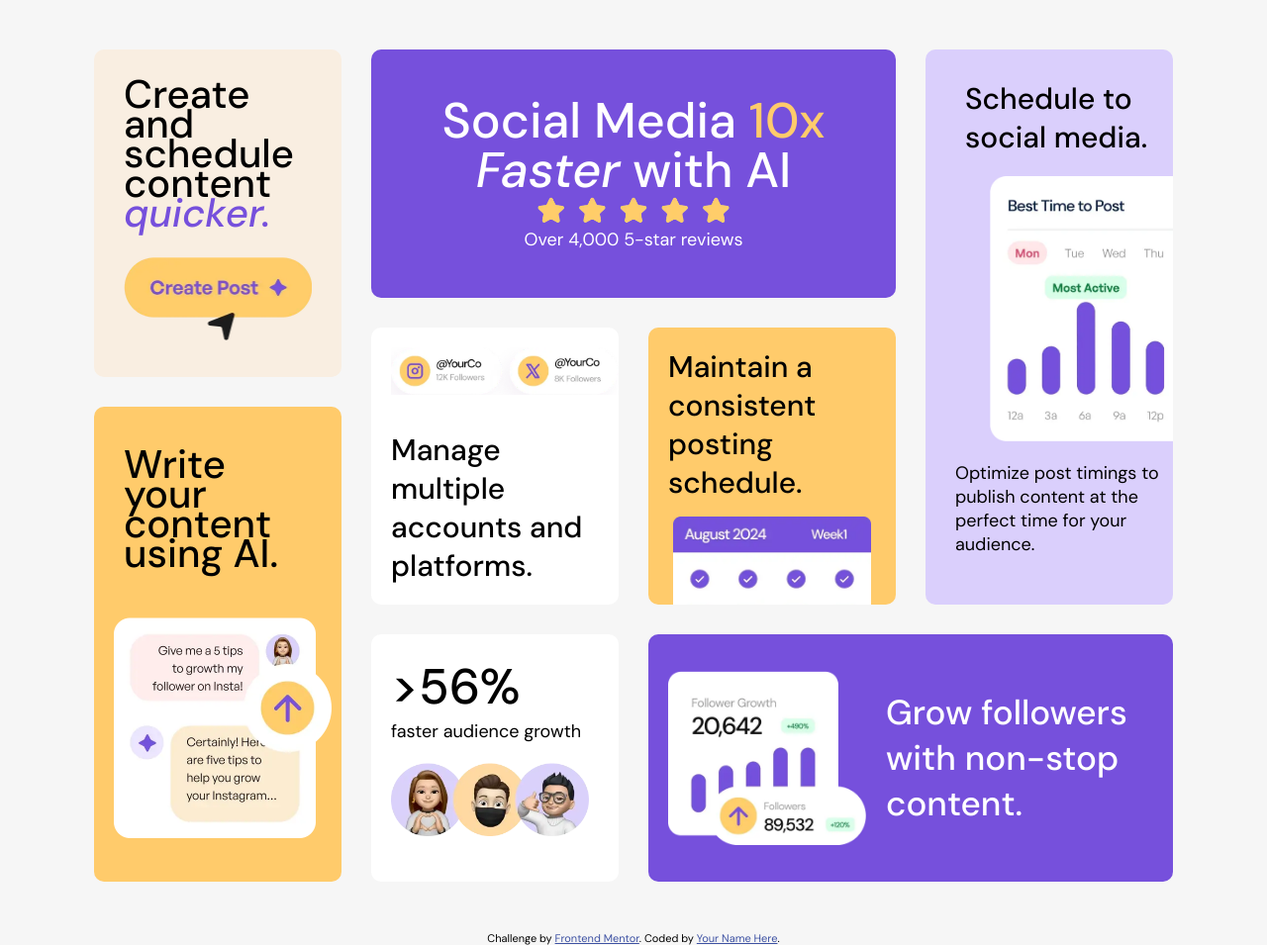
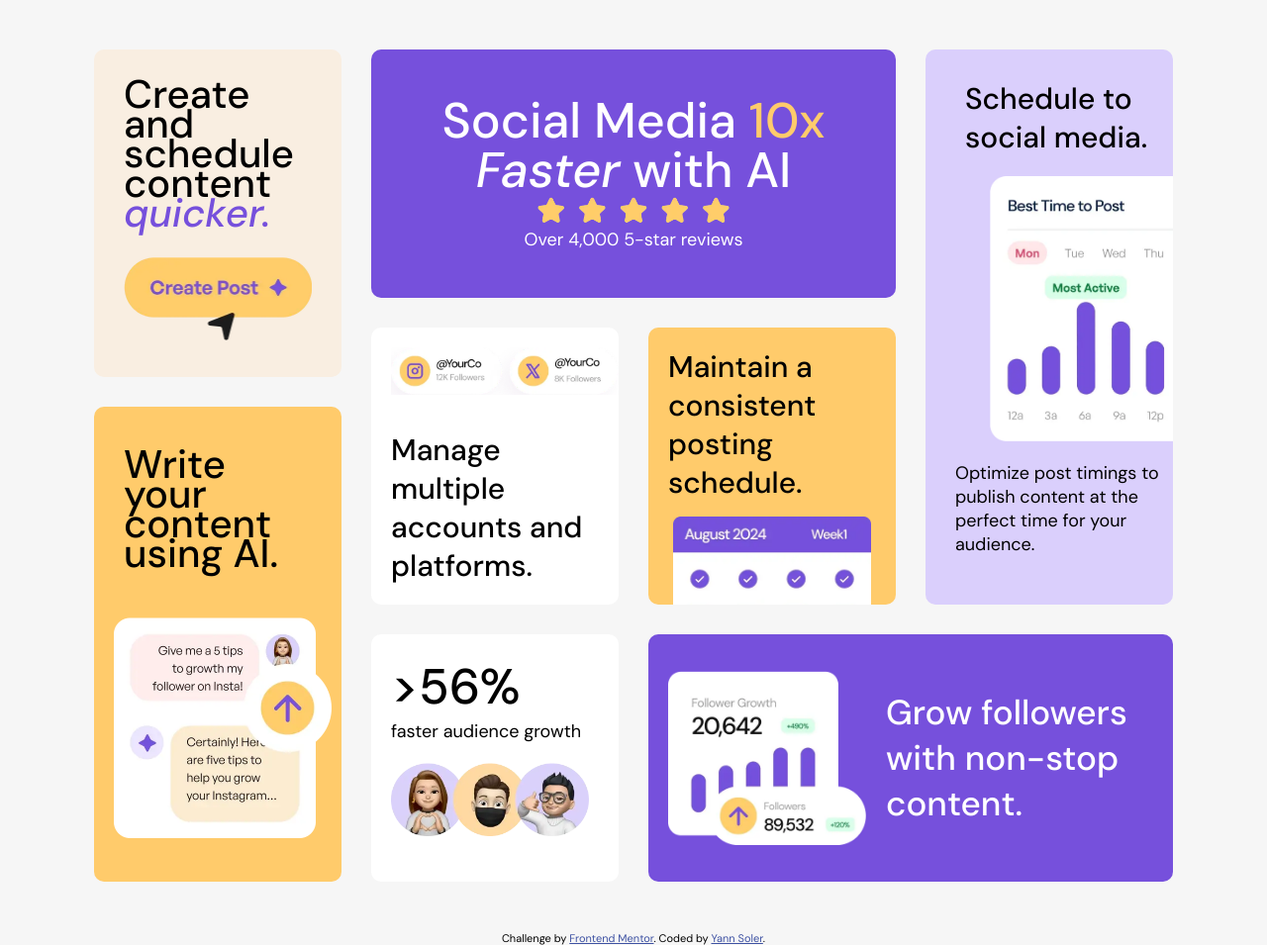
Before and after one commit to Yannsoler/Bento-Grid-, a plain HTML site: page index.html in a window 1280 px wide. Shown: the whole page at 99% size. Drawn offline with Linux system fonts and the light colour scheme.

Commit message:
Add files via upload

```diff
--- a/index.html
+++ b/index.html
@@ -58,7 +58,7 @@
 
   <div class="attribution">
     Challenge by <a href="https://www.frontendmentor.io?ref=challenge">Frontend Mentor</a>.
-    Coded by <a href="#">Your Name Here</a>.
+    Coded by <a href="https://www.linkedin.com/in/yannsoler/">Yann Soler</a>.
   </div>
 </body>
 </html>
```
